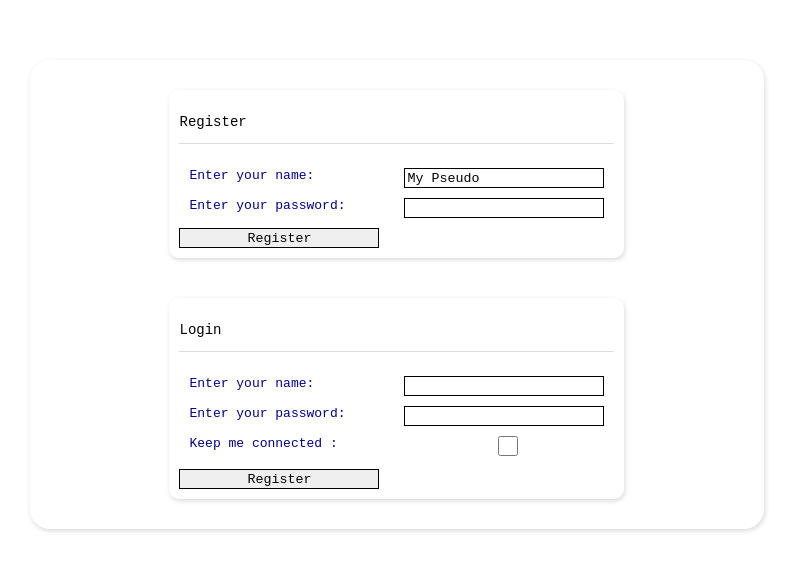
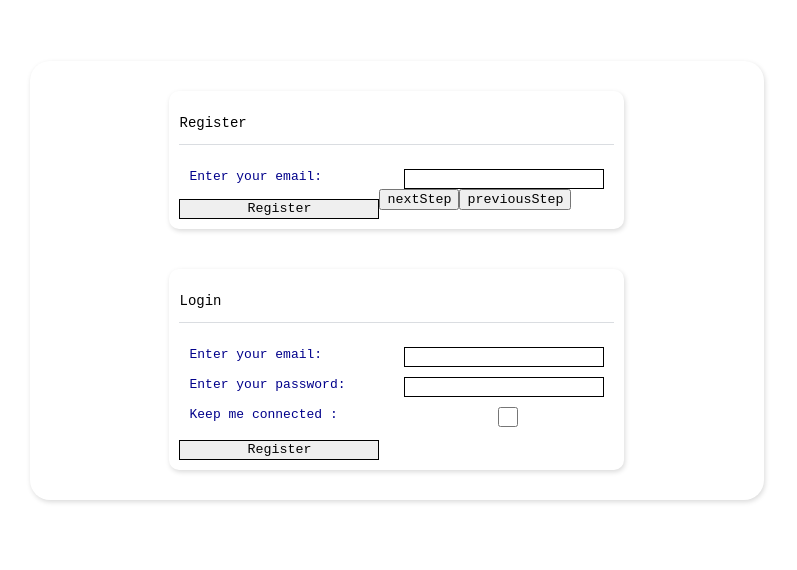
Before and after one commit to SylvainSenechal/Dating-App-Front, a React (Create React App) app: page / in a window 1280 px wide. Shown: the top 570 px of the page, without its empty margins (243-1040 px from the left). Built offline with nearby package versions, Linux system fonts and the light colour scheme; no server answers.

Commit message:
many changes...

```diff
--- a/src/Login.js
+++ b/src/Login.js
@@ -3,27 +3,39 @@ import { useState } from 'react';
 import { envData } from './App';
 
 const Login = ({ setUser }) => {
-  const [pseudoRegister, setPseudoRegister] = useState("My Pseudo")
-  const [passwordRegister, setPasswordRegister] = useState("")
-  const [pseudoLogin, setPseudoLogin] = useState("")
+  const [stepRegister, setStepRegister] = useState("email") // 1. email 2. password 3. other infos (pseudo, age)
+  const [registerData, setRegisterData] = useState({
+    email: "",
+    pseudo: "",
+    password: "",
+    age: "",
+    latitude: 0,
+    longitude: 0,
+    gender: "",
+    looking_for: ""
+  })
+
+  const [emailLogin, setEmailLogin] = useState("")
   const [passwordLogin, setPasswordLogin] = useState("")
+
   const [messageRegister, setMessageRegister] = useState("")
   const [keepConnected, setKeepConnected] = useState(false)
   console.log(envData)
+  console.log(registerData)
+
+  navigator.geolocation.getCurrentPosition(position => {
+    setRegisterData(prev => ({ ...prev, latitude: position.coords.latitude, longitude: position.coords.longitude }))
+  })
 
   const handleSubmitRegistration = async event => {
     event.preventDefault()
-    console.log(0)
+
     const result = await fetch(`${envData.apiURL}/users`, {
       method: 'POST', // *GET, POST, PUT, DELETE, etc.
       headers: { 'Content-Type': 'application/json' },
-      body: JSON.stringify({ pseudo: pseudoRegister, password: passwordRegister })
+      body: JSON.stringify(registerData)
     })
-    console.log(1)
     const readableResult = await result.json()
-    console.log(3)
-    console.log(readableResult)
-
     setMessageRegister(readableResult.message)
   }
 
@@ -33,53 +45,43 @@ const Login = ({ setUser }) => {
     const result = await fetch(`${envData.apiURL}/auth`, {
       method: 'POST', // *GET, POST, PUT, DELETE, etc.
       headers: { 'Content-Type': 'application/json' },
-      body: JSON.stringify({ pseudo: pseudoLogin, password: passwordLogin })
+      body: JSON.stringify({ email: emailLogin, password: passwordLogin })
     })
-    console.log(result)
-
     const readableResult = await result.json()
 
-    console.log(result)
-    console.log("heeehe")
-    console.log(readableResult)
-    console.log(readableResult.status)
     if (result.status === 200) { // login successfull
       setUser(prev => ({ ...prev, token: readableResult.token, refreshToken: readableResult.refresh_token, loggedIn: true, keepConnected: keepConnected }))
-      console.log("connexion")
       if (keepConnected) {
-        console.log("keep")
-
         window.localStorage.setItem('refreshToken', readableResult.refresh_token)
       } else {
-        console.log("dont keep")
-
         window.sessionStorage.setItem('refreshToken', readableResult.refresh_token)
       }
-      console.log(window.localStorage)
-      console.log(window.sessionStorage)
     }
   }
 
+  const nextStep = () => {
+    if (stepRegister === "email") {
+      setStepRegister(prev => ("password"))
+    } else if (stepRegister === "password") {
+      setStepRegister(prev => ("infos"))
+    }
+  }
+
+  const previousStep = () => {
+    if (stepRegister === "infos") {
+      setStepRegister(prev => ("password"))
+    } else if (stepRegister === "password") {
+      setStepRegister(prev => ("email"))
+    }
+  }
+
+  const LoginComponent = () => {
     return (
-    <div className="LoginPage">
-      <div className="formsLoginRegister" >
-        <div className="logInfo" style={{ "--order": 0 }}>
-          <p className="borderLine"> Register </p>
-          <form onSubmit={handleSubmitRegistration}>
-            <label htmlFor="pseudo"> Enter your name: </label>
-            <input type="text" name="pseudo" id="pseudoRegister" value={pseudoRegister} onChange={e => setPseudoRegister(e.target.value)} required />
-            <label htmlFor="password"> Enter your password: </label>
-            <input type="password" name="password" id="passwordRegister" value={passwordRegister} onChange={e => setPasswordRegister(e.target.value)} required />
-            <input type="submit" value="Register" />
-          </form>
-          <div> {messageRegister} </div>
-        </div>
-
       <div className="logInfo" style={{ "--order": 1 }}>
         <p className="borderLine"> Login </p>
         <form onSubmit={handleSubmitLogin}>
-            <label htmlFor="pseudo"> Enter your name: </label>
-            <input type="text" name="pseudo" id="pseudoLoginh" value={pseudoLogin} onChange={e => setPseudoLogin(e.target.value)} required />
+          <label htmlFor="email"> Enter your email: </label>
+          <input type="text" name="email" id="emailLogin" value={emailLogin} onChange={e => setEmailLogin(e.target.value)} required />
           <label htmlFor="password"> Enter your password: </label>
           <input type="password" name="password" id="passwordLogin" value={passwordLogin} onChange={e => setPasswordLogin(e.target.value)} required />
           <label htmlFor="keepConnectede"> Keep me connected :</label>
@@ -92,10 +94,125 @@ const Login = ({ setUser }) => {
           <input type="submit" value="Register" />
         </form>
       </div>
+    )
+  }
+
+  if (stepRegister === "email") {
+    return (
+      <div className="LoginPage">
+        <div className="formsLoginRegister" >
+          <div className="logInfo" style={{ "--order": 0 }}>
+            <p className="borderLine"> Register </p>
+            <form onSubmit={handleSubmitRegistration}>
+              <label htmlFor="email"> Enter your email: </label>
+              <input type="text" name="email" id="emailRegister" value={registerData.email} onChange={e => setRegisterData(prev => ({ ...prev, email: e.target.value }))} required />
+              <input type="submit" value="Register" />
+            </form>
+            <button onClick={nextStep}> nextStep </button>
+            <button onClick={previousStep}> previousStep </button>
+            <div> {messageRegister} </div>
+          </div>
+
+        {LoginComponent()}
         </div>
         {/* < Footer /> */}
       </div>
     )
+  } else if (stepRegister === "password") {
+    return (
+      <div className="LoginPage">
+        <div className="formsLoginRegister" >
+          <div className="logInfo" style={{ "--order": 0 }}>
+            <p className="borderLine"> Register </p>
+            <form onSubmit={handleSubmitRegistration}>
+              <label htmlFor="password"> Enter your password: </label>
+              <input type="password" name="password" id="passwordRegister" value={registerData.password} onChange={e => setRegisterData(prev => ({ ...prev, password: e.target.value }))} required />
+              <input type="submit" value="Register" />
+            </form>
+            <button onClick={nextStep}> nextStep </button>
+            <button onClick={previousStep}> previousStep </button>
+            <div> {messageRegister} </div>
+          </div>
+
+          {LoginComponent()}
+        </div>
+        {/* < Footer /> */}
+      </div>
+    )
+  } else if (stepRegister === "infos") {
+    return (
+      <div className="LoginPage">
+        <div className="formsLoginRegister" >
+          <div className="logInfo" style={{ "--order": 0 }}>
+            <p className="borderLine"> Register </p>
+            <form onSubmit={handleSubmitRegistration}>
+              <label htmlFor="pseudo"> Enter your name: </label>
+              <input type="text" name="pseudo" id="pseudoRegister" value={registerData.pseudo} onChange={e => setRegisterData(prev => ({ ...prev, pseudo: e.target.value }))} required />
+              <label htmlFor="age"> Enter your age: </label>
+              <input type="number" name="age" id="ageRegister" value={registerData.age} onChange={e => setRegisterData(prev => ({ ...prev, age: Number(e.target.value) }))} required />
+              <label htmlFor="gender"> Enter your gender: </label>
+              <input type="text" name="gender" id="genderRegister" value={registerData.gender} onChange={e => setRegisterData(prev => ({ ...prev, gender: e.target.value }))} required />
+              <label htmlFor="lookingFor"> Enter who you are looking for: </label>
+              {/* TODO constraint to male / female  */}
+              <input type="text" name="lookingFor" id="lookingForRegister" value={registerData.lookingFor} onChange={e => setRegisterData(prev => ({ ...prev, looking_for: e.target.value }))} required />
+              <input type="submit" value="Register" />
+            </form>
+            <button onClick={nextStep}> nextStep </button>
+            <button onClick={previousStep}> previousStep </button>
+            <div> {messageRegister} </div>
+          </div>
+
+          {LoginComponent()}
+        </div>
+        {/* < Footer /> */}
+      </div>
+    )
+  } else {
+    return (
+      <div> unknown register step </div>
+    )
+  }
 }
 
 export default Login;
+
+
+
+
+
+// return (
+//   <div className="LoginPage">
+//     <div className="formsLoginRegister" >
+//       <div className="logInfo" style={{ "--order": 0 }}>
+//         <p className="borderLine"> Register </p>
+//         <form onSubmit={handleSubmitRegistration}>
+//           <label htmlFor="pseudo"> Enter your name: </label>
+//           <input type="text" name="pseudo" id="pseudoRegister" value={pseudoRegister} onChange={e => setPseudoRegister(e.target.value)} required />
+//           <label htmlFor="password"> Enter your password: </label>
+//           <input type="password" name="password" id="passwordRegister" value={passwordRegister} onChange={e => setPasswordRegister(e.target.value)} required />
+//           <input type="submit" value="Register" />
+//         </form>
+//         <div> {messageRegister} </div>
+//       </div>
+
+//       <div className="logInfo" style={{ "--order": 1 }}>
+//         <p className="borderLine"> Login </p>
+//         <form onSubmit={handleSubmitLogin}>
+//           <label htmlFor="pseudo"> Enter your name: </label>
+//           <input type="text" name="pseudo" id="pseudoLoginh" value={pseudoLogin} onChange={e => setPseudoLogin(e.target.value)} required />
+//           <label htmlFor="password"> Enter your password: </label>
+//           <input type="password" name="password" id="passwordLogin" value={passwordLogin} onChange={e => setPasswordLogin(e.target.value)} required />
+//           <label htmlFor="keepConnectede"> Keep me connected :</label>
+//           <input
+//             name="keepConnected"
+//             type="checkbox"
+//             checked={keepConnected}
+//             onChange={e => setKeepConnected(e.target.checked)}
+//           />
+//           <input type="submit" value="Register" />
+//         </form>
+//       </div>
+//     </div>
+//     {/* < Footer /> */}
+//   </div>
+// )
--- a/src/UserSettings.js
+++ b/src/UserSettings.js
@@ -8,6 +8,9 @@ const UserSettings = ({ user, setUser }) => {
 		age: 0,
 		password: "",
 		pseudo: "",
+		email: "",
+		latitude: 0,
+		longitude: 0
 	})
 
 	const tokenData64URL = user.token.split('.')[1]
@@ -33,16 +36,18 @@ const UserSettings = ({ user, setUser }) => {
 	}, []);
 
 	const updateUser = async () => {
+		console.log("use infos", userInfos)
+		console.log(JSON.stringify(userInfos))
 		const result = await fetch(`${envData.apiURL}/users/${sub}`, {
 			method: 'PUT',
 			headers: {
 				'Authorization': `Bearer ${user.token}`,
 				'Content-Type': 'application/json'
 			},
-      body: JSON.stringify( userInfos )
+			body: JSON.stringify(userInfos)
 		})
 		if (result.status !== 200) {
-			console.log("error updating profile") // todo handle this
+			console.log("error updating profile : ", await result.json()) // todo handle this
 		}
 	}
 
@@ -53,13 +58,13 @@ const UserSettings = ({ user, setUser }) => {
 
 			<div id="privateInfos">
 				Private infos
-				{/* <label> Enter your id:
-					<input type="number" name="id" id="userID" value={userInfos.id} onChange={e =>
+				<label> Email:
+					<input type="text" id="userMail" value={userInfos.email} onChange={e =>
 						setUserInfos(prev => ({
 							...prev,
-							id: e.target.value
+							email: e.target.value
 						}))} />
-				</label> */}
+				</label>
 			</div>
 
 			<div id="publicInfos">
@@ -77,9 +82,26 @@ const UserSettings = ({ user, setUser }) => {
 					<input type="number" id="userAge" value={userInfos.age} onChange={e =>
 						setUserInfos(prev => ({
 							...prev,
-						age: Number(e.target.value)
+							age: Number(e.target.value)
 						}))} />
 				</label>
+
+				<label> Position latitude:
+					<input type="number" id="userLatitude" value={userInfos.latitude} onChange={e =>
+						setUserInfos(prev => ({
+							...prev,
+							latitude: Number(e.target.value)
+						}))} />
+				</label>
+
+				<label> Position longitude:
+					<input type="number" id="userLongitude" value={userInfos.longitude} onChange={e =>
+						setUserInfos(prev => ({
+							...prev,
+							longitude: Number(e.target.value)
+						}))} />
+				</label>
+
 
 				{/* <label> Enter your genra:
 					<select type="genra" id="userGenra" value={userInfos.genra} onChange={e =>
```
Lines whose indentation alone changed are shown as unchanged.
